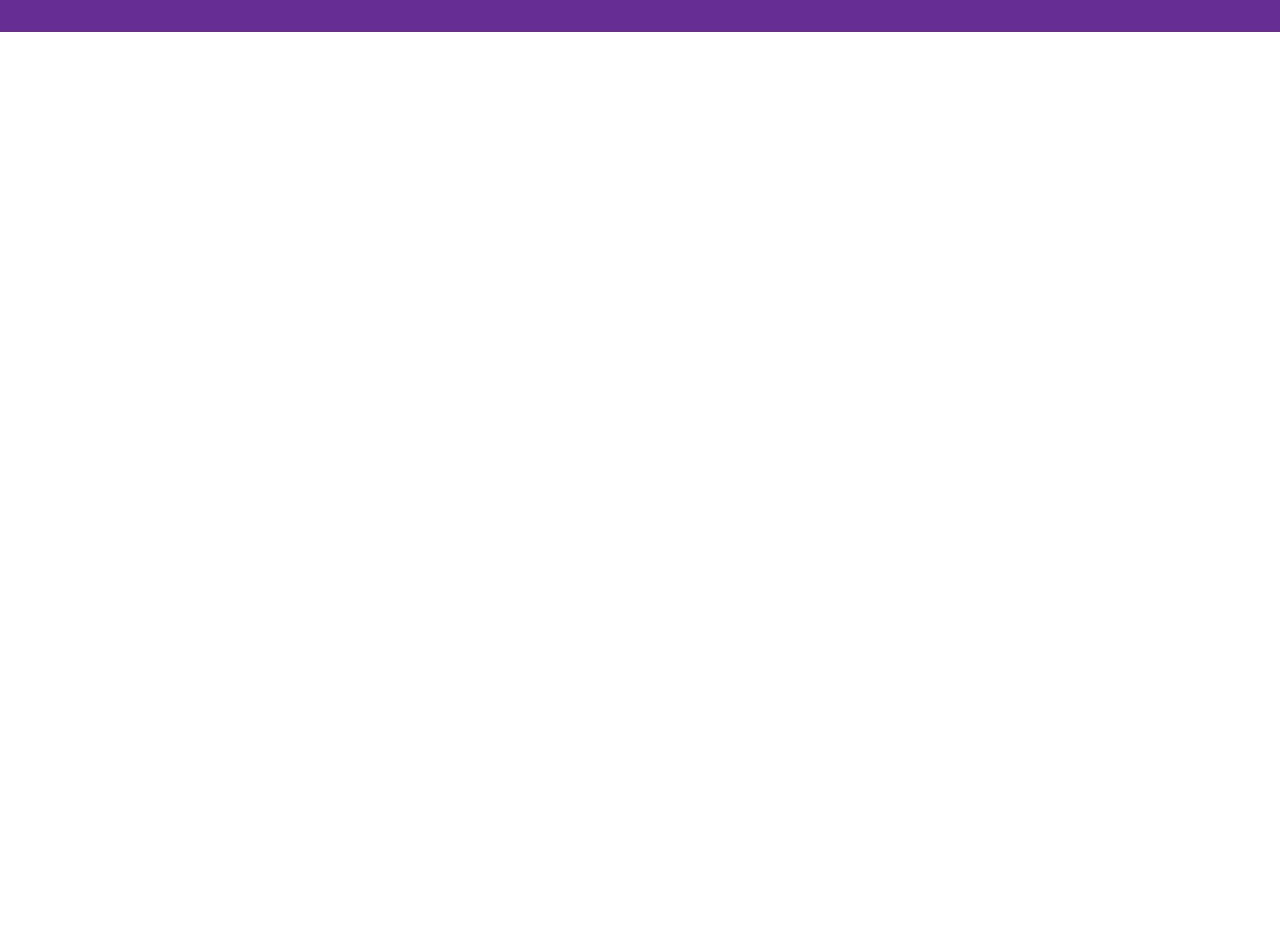
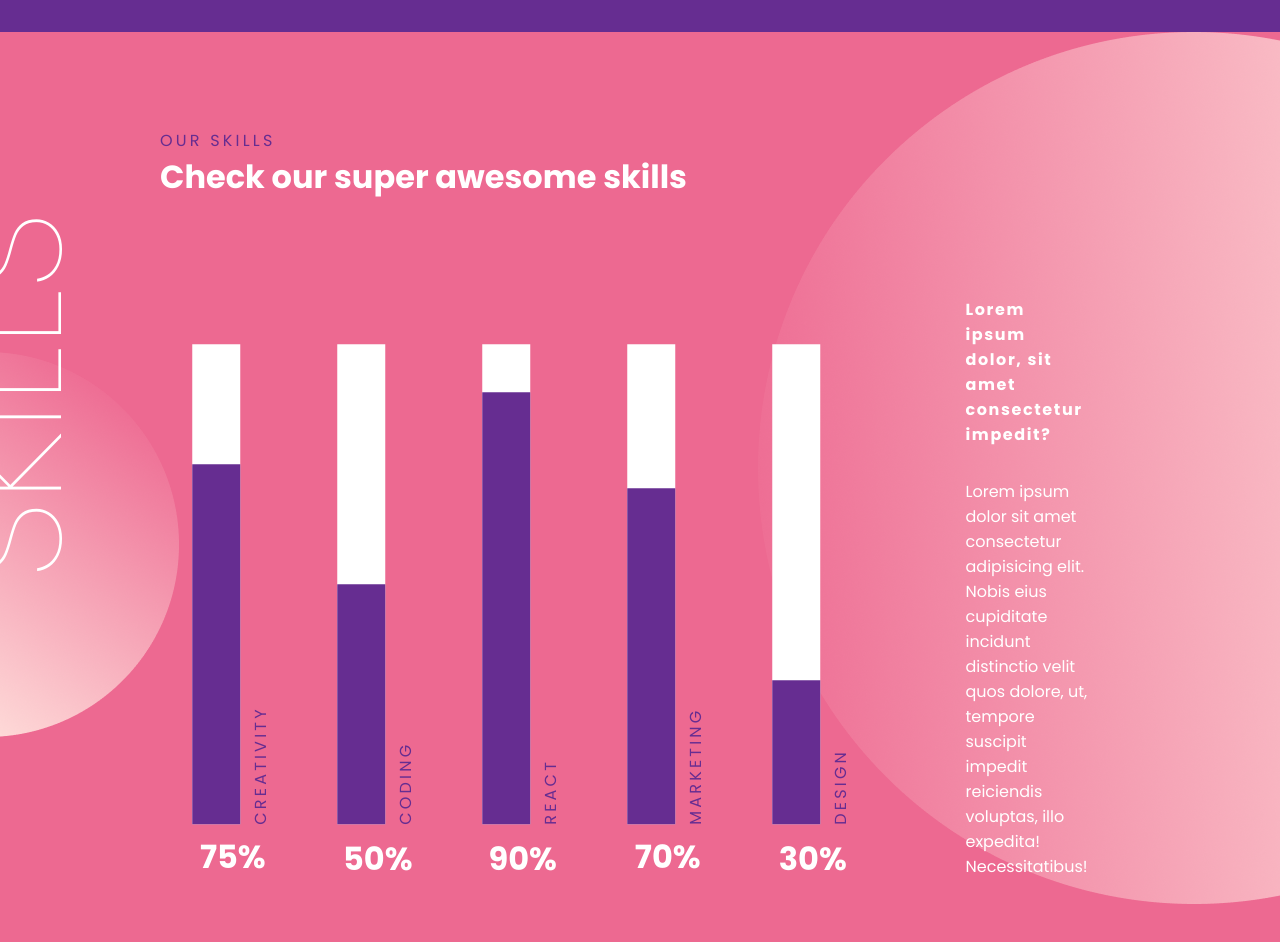
Before and after one commit to IvanHerrera2000/website-react, a React (Create React App) app in the folder client/: page / in a window 1280 px wide. Shown: the part 7700-8642 px from the top of the page. Before the commit the page ends 7732 px from the top, so only its background shows below. Built offline with nearby package versions, Linux system fonts and the light colour scheme.

Commit message:
Skills component

```diff
--- a/client/src/App.js
+++ b/client/src/App.js
@@ -7,6 +7,7 @@ import Blog from "components/Blog";
 import Video from "components/Video";
 import Pricing from "components/Pricing";
 import Testimonials from "components/Testimonials";
+import Skills from "components/Skills";
 
 function App() {
   return (
@@ -19,6 +20,7 @@ function App() {
       <Video />
       <Pricing />
       <Testimonials />
+      <Skills />
     </div>
   );
 }
--- /dev/null
+++ b/client/src/components/Skills.js
@@ -0,0 +1,171 @@
+import React from "react";
+import styled from "styled-components";
+import Title from "./Title";
+import skills1 from "assets/skills1.png";
+import skills2 from "assets/skills2.png";
+
+function Skills() {
+  const skillsData = [
+    {
+      name: "creativity",
+      amount: 75,
+    },
+    {
+      name: "coding",
+      amount: 50,
+    },
+    {
+      name: "react",
+      amount: 90,
+    },
+    {
+      name: "marketing",
+      amount: 70,
+    },
+    {
+      name: "design",
+      amount: 30,
+    },
+  ];
+
+  return (
+    <Section id="skills">
+      <Title value="skills" />
+      <div className="background">
+        <img src={skills1} alt="skills design" className="design1" />
+        <img src={skills2} alt="skills design" className="design2" />
+      </div>
+      <div className="skills__title">
+        <p>Our Skills</p>
+        <h2>Check our super awesome skills</h2>
+      </div>
+      <div className="skills">
+        <div className="skills__bars">
+          {skillsData.map(({ name, amount }) => {
+            return (
+              <div className="skills__bars__bar" key={name}>
+                <div className="container">
+                  <progress value={amount} max="100" />
+                  <span>{name}</span>
+                </div>
+                <h3>{amount}%</h3>
+              </div>
+            );
+          })}
+        </div>
+        <div className="skills__content">
+          <p className="title">
+            Lorem ipsum dolor, sit amet consectetur impedit?
+          </p>
+          <div className="description">
+            Lorem ipsum dolor sit amet consectetur adipisicing elit. Nobis eius
+            cupiditate incidunt distinctio velit quos dolore, ut, tempore
+            suscipit impedit reiciendis voluptas, illo expedita! Necessitatibus!
+          </div>
+        </div>
+      </div>
+    </Section>
+  );
+}
+
+const Section = styled.section`
+  min-height: 100vh;
+  height: 140vh;
+  background-color: var(--secondary-color);
+
+  .background {
+    position: relative;
+    .design1 {
+      position: absolute;
+      right: 0;
+      z-index: 0;
+    }
+    .design2 {
+      position: absolute;
+      left: 0;
+      z-index: 1;
+      top: 20rem;
+    }
+  }
+
+  .sideTitle {
+    h1 {
+      color: white;
+      font-size: 9rem;
+      z-index: 2;
+    }
+  }
+
+  .skills__title {
+    padding: 6rem 10rem;
+    p {
+      text-transform: uppercase;
+      letter-spacing: 0.2rem;
+      color: var(--primary-color);
+    }
+    h2 {
+      color: white;
+      font-size: 2rem;
+    }
+  }
+
+  .skills {
+    display: flex;
+    padding: 0 15rem;
+    gap: 10rem;
+    &__bars {
+      transform: rotate(-90deg);
+      width: max-content;
+      height: max-content;
+      display: flex;
+      flex-direction: column;
+      gap: 4rem;
+      &__bar {
+        display: flex;
+        flex-direction: row-reverse;
+        gap: 1rem;
+        .container {
+          display: flex;
+          flex-direction: column;
+          gap: 2.5rem;
+          span {
+            text-transform: uppercase;
+            letter-spacing: 0.2rem;
+            color: var(--primary-color);
+          }
+          progress {
+            width: 30rem;
+            -webkit-appearance: none;
+            appearance: none;
+            &::-webkit-progress-bar {
+              height: 3rem;
+              background-color: white;
+            }
+            &::-webkit-progress-value {
+              background-color: var(--primary-color);
+            }
+          }
+        }
+        h3 {
+          transform: rotate(90deg);
+          color: white;
+          font-size: 2rem;
+        }
+      }
+    }
+
+    &__content {
+      display: flex;
+      flex-direction: column;
+      gap: 2rem;
+      color: white;
+      z-index: 2;
+      .title {
+        font-weight: bolder;
+        letter-spacing: 0.1rem;
+      }
+    }
+  }
+`;
+
+export default Skills;
```
Also changed, not shown: client/src/assets/skills1.png (added), client/src/assets/skills2.png (added).
